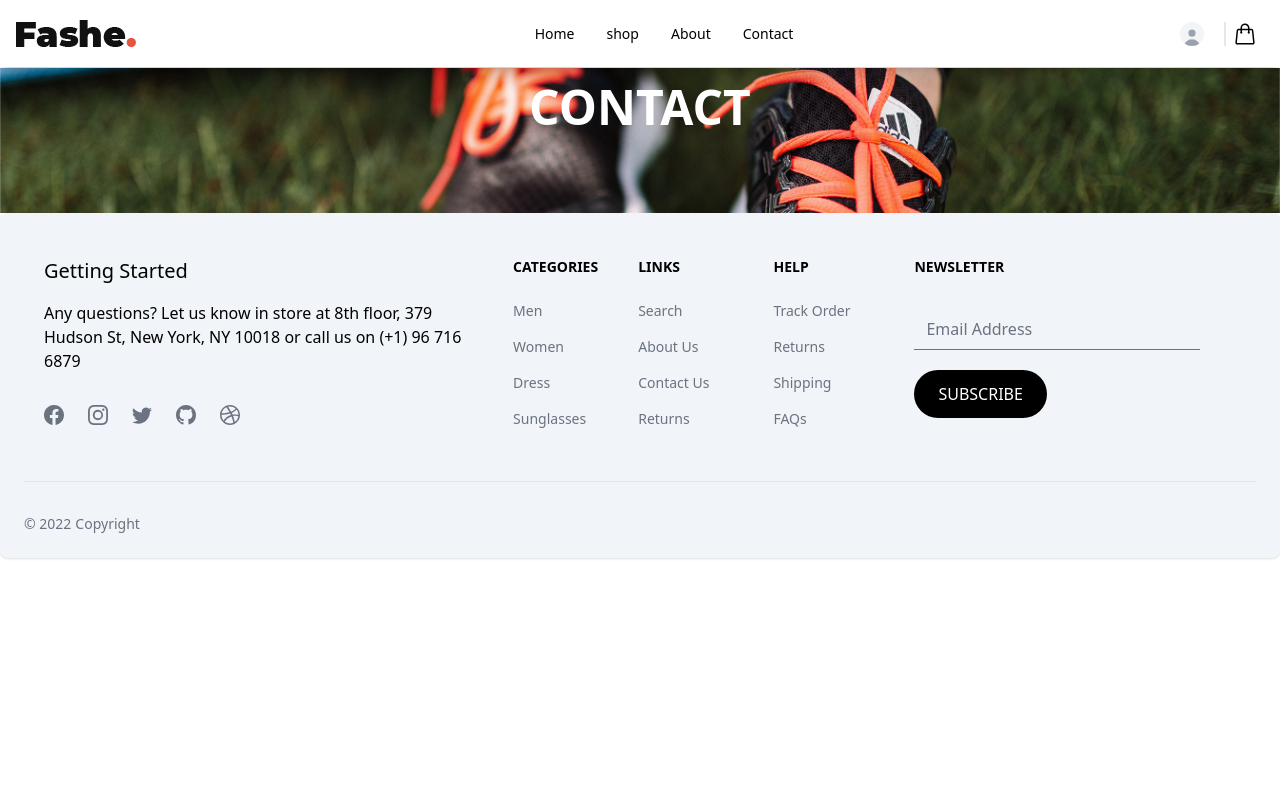
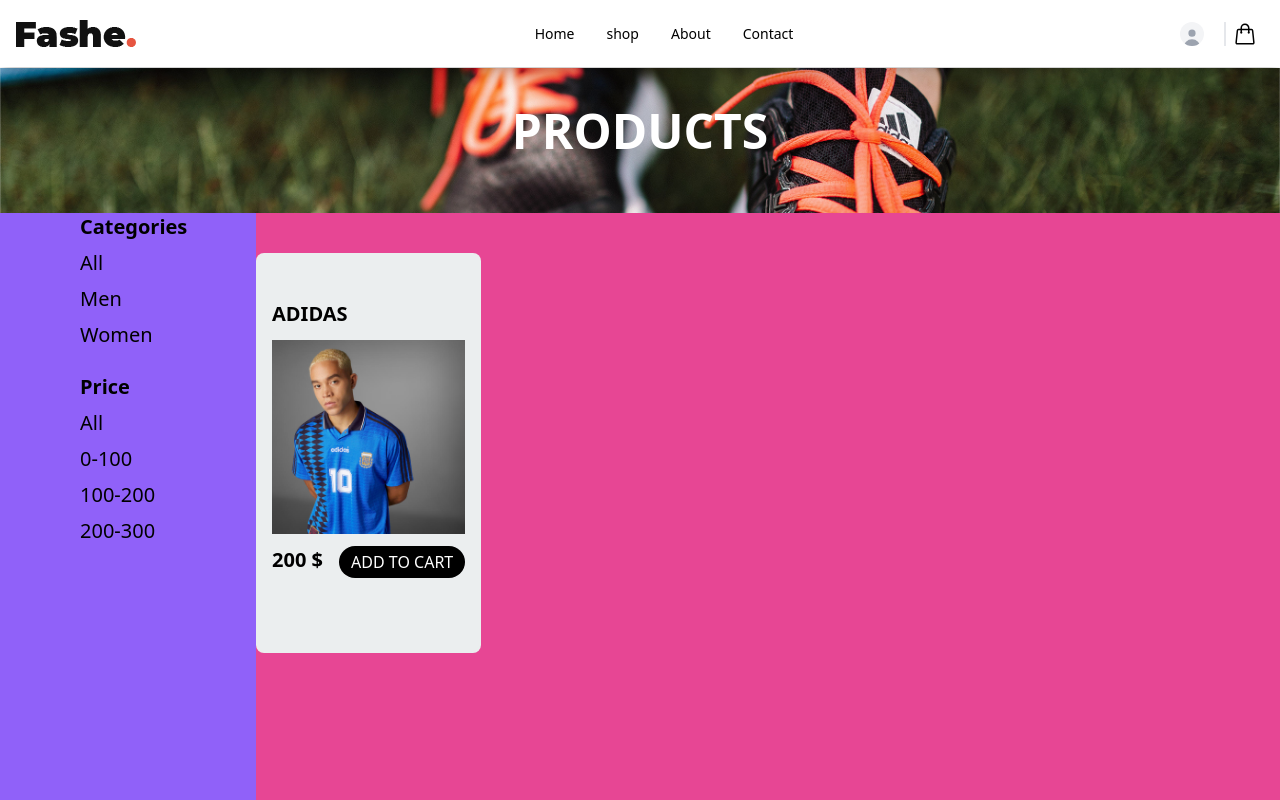
Before and after one commit to oufkirhamza/oufkir_hamza_react_projet_final, a React (Create React App) app: page /shop in a window 1280 px wide. Shown: the top 800 px of the page. Built offline with nearby package versions, Linux system fonts and the light colour scheme.

Commit message:
home done

```diff
--- a/src/pages/Home/components/firstSection.sass
+++ b/src/pages/Home/components/firstSection.sass
@@ -0,0 +1,4 @@
+.offer
+    &:hover
+        button
+            display: block
--- a/src/pages/Home/components/fourthSection.jsx
+++ b/src/pages/Home/components/fourthSection.jsx
@@ -1,5 +1,4 @@
 import React, { useContext } from 'react';
-import './fourthSection.sass'
 import pic from "../../../assets/img/camilla-carvalho-Cgb4gMKRcMA-unsplash.jpg"
 import { MyContext } from '../../../utils/contextProvider';
 import lll from "../../../assets/img/Copa_Icon_Firm_Ground_Soccer_Cleats_Blue_GZ2528_HM1.jpg"
--- a/src/pages/Home/components/seconSection.jsx
+++ b/src/pages/Home/components/seconSection.jsx
@@ -1,3 +1,4 @@
+import './firstSection.sass'
 import React from 'react';
 import img1 from "../../../assets/img/adida_banner1.jpg"
 import img2 from "../../../assets/img/pexels-keith-wako-89910.jpg"
@@ -12,27 +13,33 @@
         <>
             <div className='py-20 w-[100%] flex gap-2 flex-wrap justify-center px-30'>
                 <div className='w-[25%] flex flex-col gap-2'>
-                        <div className=' overflow-hidden h-[64vh]' >
+                    <div className='offer relative overflow-hidden h-[64vh]' >
                         <img className='hover:scale-110 ' src={img1} />
+                        <button className='hidden bg-black px-3 py-2 rounded-full w-[fit-content] absolute bottom-5 left-[50%] -translate-x-1/2 border-2 border-white text-white'> Shop now</button>
                     </div>
-                        <div className=' overflow-hidden ' >
+                    <div className='offer relative overflow-hidden ' >
                         <img className='hover:scale-110' src={img4} />
+                        <button className='hidden bg-black px-3 py-2 rounded-full w-[fit-content] absolute bottom-5 left-[50%] -translate-x-1/2 border-2 border-white text-white'> Shop now</button>
                     </div>
                 </div>
                 <div className='w-[25%] flex flex-col gap-2'>
-                        <div className=' h-[fit-content] overflow-hidden bg-red-100' >
+                    <div className='offer relative h-[fit-content] overflow-hidden bg-red-100' >
                         <img className='hover:scale-110' src={img2} />
+                        <button className='hidden bg-black px-3 py-2 rounded-full w-[fit-content] absolute bottom-5 left-[50%] -translate-x-1/2 border-2 border-white text-white'> Shop now</button>
                     </div>
-                        <div className=' overflow-hidden ' >
+                    <div className='offer relative overflow-hidden ' >
                         <img className='hover:scale-110' src={img5} />
+                        <button className='hidden bg-black px-3 py-2 rounded-full w-[fit-content] absolute bottom-5 left-[50%] -translate-x-1/2 border-2 border-white text-white'> Shop now</button>
                     </div>
                 </div>
                 <div className='w-[25%] flex flex-col gap-2'>
-                        <div className=' overflow-hidden ' >
+                    <div className='offer relative overflow-hidden ' >
                         <img className='hover:scale-110' src={img3} />
+                        <button className='hidden bg-black px-3 py-2 rounded-full w-[fit-content] absolute bottom-5 left-[50%] -translate-x-1/2 border-2 border-white text-white'> Shop now</button>
                     </div>
-                        <div className=' overflow-hidden ' >
+                    <div className='offer relative overflow-hidden ' >
                         <img className='hover:scale-110' src={img6} />
+                        <button className='hidden bg-black px-3 py-2 rounded-full w-[fit-content] absolute bottom-5 left-[50%] -translate-x-1/2 border-2 border-white text-white'> Shop now</button>
                     </div>
                 </div>
 
--- a/src/pages/Shop/components/firstSection.jsx
+++ b/src/pages/Shop/components/firstSection.jsx
@@ -1,11 +1,41 @@
 import React from 'react';
 import banner from "../../../assets/img/header3.png"
+import lll from "../../../assets/img/Argentina_1994_Away_Jersey_Blue_IS0266_HM4.jpg"
 export const FirstSection = () => {
     return (
         <>
             <div className='relative object-cover pt-[68px]'>
                 <img src={banner} alt="" />
-                <h1 className='absolute top-[50%] left-[50%] text-white font-bold text-5xl translate-x-[-50%] translate-y-[-50%]'>CONTACT</h1>
+                <h1 className='absolute top-[50%] left-[50%] text-white font-bold text-5xl translate-x-[-50%]'>PRODUCTS</h1>
+            </div>
+            <div className='flex '>
+                <div className='w-[20%] h-[100vh] gap-6 bg-purple-500 flex flex-col'>
+                    <div className='ml-20 flex gap-2 flex-col'>
+                        <h1 className='text-xl font-bold '>Categories</h1>
+                        <p className='text-xl'>All</p>
+                        <p className='text-xl'>Men</p>
+                        <p className='text-xl'>Women</p>
+                    </div>
+                    <div className='ml-20 flex gap-2 flex-col'>
+                        <h1 className='text-xl font-bold'>Price</h1>
+                        <p className='text-xl'>All</p>
+                        <p className='text-xl'>0-100</p>
+                        <p className='text-xl'>100-200</p>
+                        <p className='text-xl'>200-300</p>
+                    </div>
+                </div>
+
+                <div className='w-[80%] py-10 flex gap-4 bg-pink-500'>
+                    <div className='w-[22%] h-[50vh] flex flex-col gap-3 relative justify-center bg-[#EBEEEF] rounded-lg p-4'>
+                        <h1 className='text-xl font-bold'>ADIDAS</h1>
+                        <img src={lll} className='bg-[#505050f3]' />
+                        <div className='flex  justify-between'>
+                            <p className='text-xl font-bold'>200 $</p>
+                            <button className='px-3 py-1 mb-7 bg-black text-white rounded-full'>ADD TO CART</button>
+                        </div>
+                    </div>
+                </div>
+
             </div>
         </>
     );
```
Also changed, not shown: src/pages/Home/components/fourthSection.sass (deleted). Lines whose indentation alone changed are shown as unchanged.
